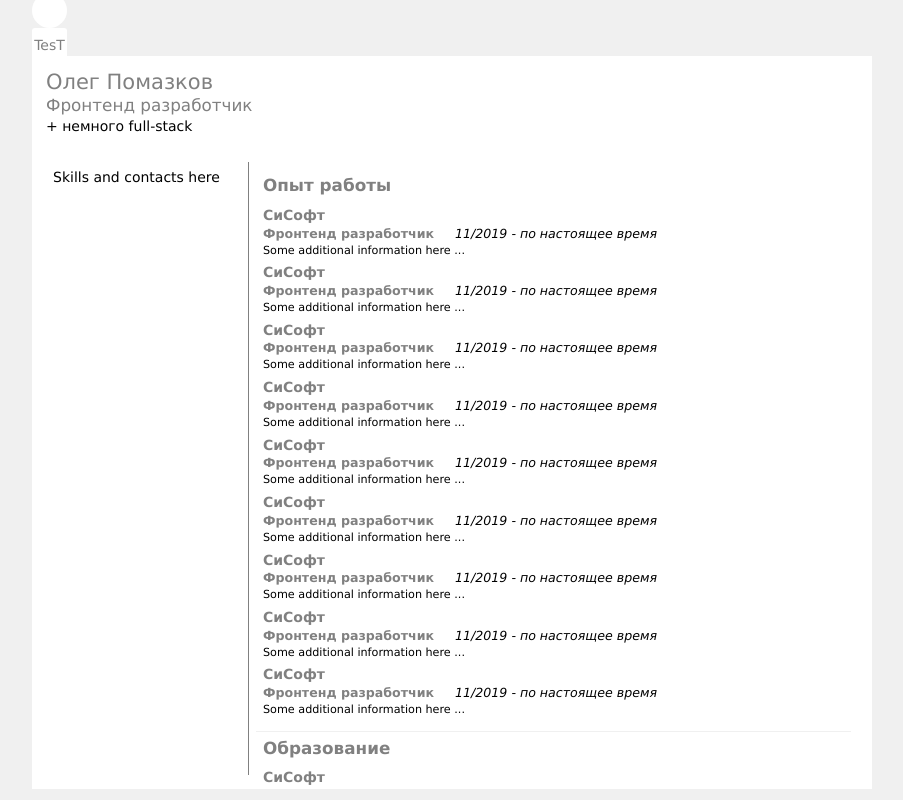
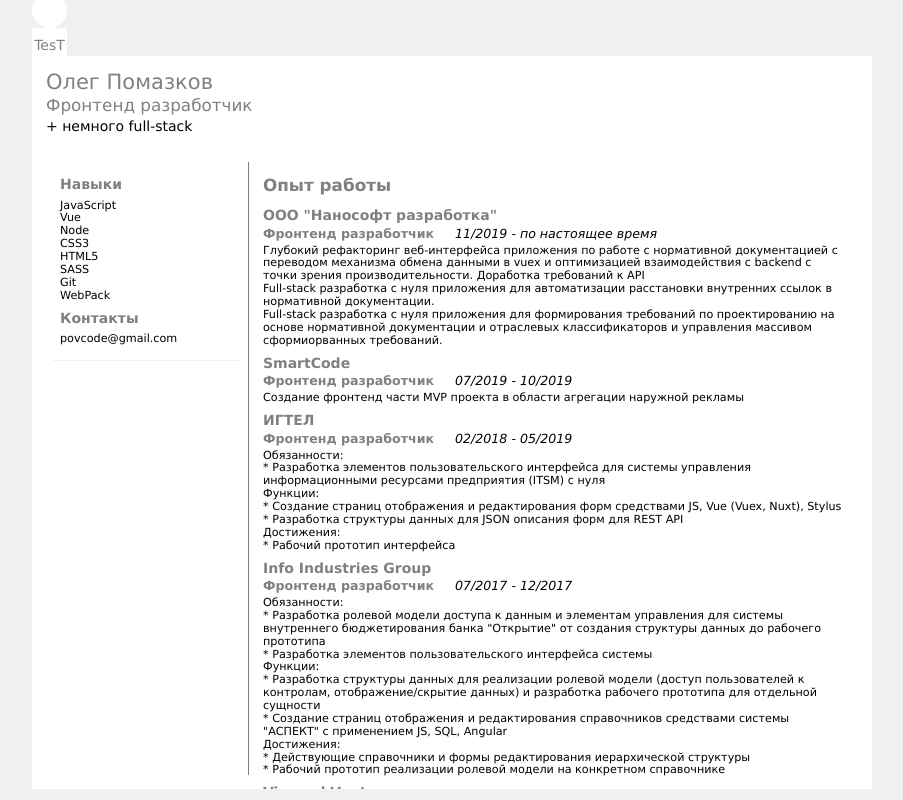
Before and after one commit to OlegPomazkov/my-site, a Vue app: page /resumeformal in a window 1280 px wide. Shown: the whole page, without its empty margins (188-1091 px from the left). Built offline with nearby package versions, Linux system fonts and the light colour scheme.

Commit message:
Add resume data and correct resume comp

```diff
--- a/src/components/FormalResume/ResumeFormalContent/DetailsSection.vue
+++ b/src/components/FormalResume/ResumeFormalContent/DetailsSection.vue
@@ -1,6 +1,9 @@
 <template>
 	<div class="details-section">
-		<div class="details-section__title">
+		<div
+			v-if="info.title"
+			class="details-section__title"
+		>
 			{{ info.title }}
 		</div>
 
@@ -14,17 +17,27 @@
 			</div>
 
 			<div class="item-subsection">
-				<div class="item-subsection__position">
+				<div
+					v-if="item.position"
+					class="item-subsection__position"
+				>
 					{{ item.position }}
 				</div>
 
-				<div class="item-subsection__dates">
+				<div
+					v-if="item.dates"
+					class="item-subsection__dates"
+				>
 					{{`${item.dates.start} - ${item.dates.stop}`}}
 				</div>
 			</div>
 
-			<div class="item-details">
-				{{ item.details }}
+			<div
+				class="item-details"
+				v-for="(part, k) in item.details"
+				:key="`${k}_${part.split(0, 5)}`"
+			>
+				{{ part }}
 			</div>
 		</div>
 	</div>
--- a/src/components/FormalResume/ResumeFormalContent/index.vue
+++ b/src/components/FormalResume/ResumeFormalContent/index.vue
@@ -16,7 +16,9 @@
 
 		<div class="resume-formal-content__content">
 			<div class="resume-formal-content__content__common">
-				Skills and contacts here
+				<details-section
+					:info="resumeData[locale].commonsSummary"
+				/>
 			</div>
 
 			<div class="resume-formal-content__content__details">
@@ -27,8 +29,10 @@
 				<details-section
 					:info="resumeData[locale].education"
 				/>
-				<!-- family/hobby -->
 
+				<details-section
+					:info="resumeData[locale].addons"
+				/>
 			</div>
 		</div>
 	</div>
@@ -64,7 +68,6 @@ export default {
 .resume-formal-content {
 	box-sizing: border-box;
 	width: 100%;
-	height: 100%;
 	display: flex;
 	flex-direction: column;
 	justify-content: flex-start;
--- a/src/components/FormalResume/ResumeFormalContent/resume-data.js
+++ b/src/components/FormalResume/ResumeFormalContent/resume-data.js
@@ -4,104 +4,159 @@ const RESUME_DATA = {
 		position: 'Фронтенд разработчик',
 		comment: '+ немного full-stack',
 
+		commonsSummary: {
+			items: [
+				{
+					name: 'Навыки',
+					details: ['JavaScript', 'Vue', 'Node', 'CSS3', 'HTML5', 'SASS', 'Git', 'WebPack']
+				},
+				{
+					name: 'Контакты',
+					details: ['povcode@gmail.com']
+				},
+			]
+		},
+
 		experience: {
 			title: 'Опыт работы',
 			items: [
 				{
-					name: 'СиСофт',
+					name: 'ООО "Нанософт разработка"',
+					place: 'Москва',
+					website: 'https://www.normacs.info/',
 					dates: {
 						start: '11/2019',
 						stop: 'по настоящее время'
 					},
 					position: 'Фронтенд разработчик',
-					details: 'Some additional information here ...'
+					details: [
+						`Глубокий рефакторинг веб-интерфейса приложения по работе с нормативной документацией с переводом механизма обмена данными в vuex и оптимизацией взаимодействия с backend с точки зрения производительности. Доработка требований к API`,
+						`Full-stack разработка с нуля приложения для автоматизации расстановки внутренних ссылок в нормативной документации.`,
+						`Full-stack разработка с нуля приложения для формирования требований по проектированию на основе нормативной документации и отраслевых классификаторов и управления массивом сформиорванных требований.`
+					]
 				},
 				{
-					name: 'СиСофт',
+					name: 'SmartCode',
+					place: 'Ростов',
+					website: 'https://adbery.com/',
 					dates: {
-						start: '11/2019',
-						stop: 'по настоящее время'
+						start: '07/2019',
+						stop: '10/2019'
 					},
 					position: 'Фронтенд разработчик',
-					details: 'Some additional information here ...'
+					details: [`Создание фронтенд части MVP проекта в области агрегации наружной рекламы`]
 				},
 				{
-					name: 'СиСофт',
+					name: 'ИГТЕЛ',
+					place: 'Москва',
+					website: 'http://igtel.ru/',
 					dates: {
-						start: '11/2019',
-						stop: 'по настоящее время'
+						start: '02/2018',
+						stop: '05/2019'
 					},
 					position: 'Фронтенд разработчик',
-					details: 'Some additional information here ...'
+					details: [
+						`Обязанности:`,
+						`* Разработка элементов пользовательского интерфейса для системы управления информационными ресурсами предприятия (ITSM) с нуля`,
+						`Функции:`,
+						`* Создание страниц отображения и редактирования форм средствами JS, Vue (Vuex, Nuxt), Stylus`,
+						`* Разработка структуры данных для JSON описания форм для REST API`,
+						`Достижения:`,
+						`* Рабочий прототип интерфейса`
+					]
 				},
 				{
-					name: 'СиСофт',
+					name: 'Info Industries Group',
+					place: 'Москва',
+					website: 'http://www.iig.ru/',
 					dates: {
-						start: '11/2019',
-						stop: 'по настоящее время'
+						start: '07/2017',
+						stop: '12/2017'
 					},
 					position: 'Фронтенд разработчик',
-					details: 'Some additional information here ...'
+					details: [
+						`Обязанности:`,
+						`* Разработка ролевой модели доступа к данным и элементам управления для системы внутреннего бюджетирования банка "Открытие" от создания структуры данных до рабочего прототипа`,
+						`* Разработка элементов пользовательского интерфейса системы`,
+						`Функции:`,
+						`* Разработка структуры данных для реализации ролевой модели (доступ пользователей к контролам, отображение/скрытие данных) и разработка рабочего прототипа для отдельной сущности`,
+						`* Создание страниц отображения и редактирования справочников средствами системы "АСПЕКТ" с применением JS, SQL, Angular`,
+						`Достижения:`,
+						`* Действующие справочники и формы редактирования иерархической структуры`,
+						`* Рабочий прототип реализации ролевой модели на конкретном справочнике`
+					]
 				},
 				{
-					name: 'СиСофт',
+					name: 'Visyond Ventures',
+					website: 'http://igtel.ru/',
 					dates: {
-						start: '11/2019',
-						stop: 'по настоящее время'
+						start: '04/2016',
+						stop: '07/2017'
 					},
 					position: 'Фронтенд разработчик',
-					details: 'Some additional information here ...'
+					details: [
+						`Обязанности:`,
+						`* Разработка пользовательского интерфейса для управления профилем и проектами пользователя (TypeScript, Redux-style управление данными)`,
+						`* Bug-fixing legacy кода со стороны фронтенда`,
+						`* Создание автоматических тестов (NightWatch, Selenium) для проверки общей функциональности и по конкретным ошибкам в программе (до сентября 2016г.)`,
+						`Функции:`,
+						`* Разработка пользовательского интерфейса (UI) управления профилем и проектами пользователя от проектирования структуры обмена данными до программной реализации компонентов.`,
+						`* Устранение ошибок в legacy коде`,
+						`* Разработка алгоритмов для BDD тестирования как для проверки общей функциональности так и для проверки устранения конкретных ошибок. Создание тестовых программ.`,
+						`Достижения:`,
+						`* Работающие элементы UI в production версии программы (управление проектами пользователя, профиль пользователя на сайте visyond.com)`,
+						`*Расширение набора тестов для проверки кода перед размещением в production версии программы (включая проверку работы общей функциональности программы. а не только отсутствия ранее выявленных ошибок)`
+					]
 				},
 				{
-					name: 'СиСофт',
+					name: 'ООО "МебельСервис"',
+					place: 'Москва',
 					dates: {
-						start: '11/2019',
-						stop: 'по настоящее время'
+						start: '01/2000',
+						stop: '01/2015'
 					},
-					position: 'Фронтенд разработчик',
-					details: 'Some additional information here ...'
+					position: 'Руководитель, собственник',
+					details: [
+						`Собственный бизнес: учредитель и руководитель предприятия 1994 — 2015.`,
+						`Торговля мебелью до 1999г., с 1999г, торговля и собственное производство корпусной мебели из ДСП. С 2004г. работа в секторе В2G.Предприятие закрывалось планово, что дало возможность обучения и смены вида деятельности.`,
+						`Достижения :`,
+						`Понимание и построение производственного процесса с ориентацией на конечного потребителя. Понимание важности и навыки планирования, что в полной мере применимо для коммерческой разработки программного обеспечения.`
+					]
 				},
-				{
-					name: 'СиСофт',
-					dates: {
-						start: '11/2019',
-						stop: 'по настоящее время'
-					},
-					position: 'Фронтенд разработчик',
-					details: 'Some additional information here ...'
-				},
-				{
-					name: 'СиСофт',
-					dates: {
-						start: '11/2019',
-						stop: 'по настоящее время'
-					},
-					position: 'Фронтенд разработчик',
-					details: 'Some additional information here ...'
-				},
-				{
-					name: 'СиСофт',
-					dates: {
-						start: '11/2019',
-						stop: 'по настоящее время'
-					},
-					position: 'Фронтенд разработчик',
-					details: 'Some additional information here ...'
-				},
-
 			]
 		},
 		education: {
 			title: 'Образование',
 			items: [
 				{
-					name: 'СиСофт',
+					name: 'Московский институт электронной техники',
+					place: 'Москва',
 					dates: {
-						start: '11/2019',
-						stop: 'по настоящее время'
+						start: '09/1984',
+						stop: '12/1990'
 					},
-					position: 'Фронтенд разработчик',
-					details: 'Some additional information here ...'
+					position: 'Инженер-физик',
+					details: ['Системы автоматического проектирования (САПР)']
+				},
+			]
+		},
+		addons: {
+			title: 'Допонительная информация',
+			items: [
+				{
+					name: 'Прочие навыки',
+					details: [
+						'Хороший ангийский, включая разговорный',
+						'Умение работать удаленно'
+					]
+				},
+				{
+					name: 'Хобби',
+					details: [
+						'Рисование',
+						'Казан-мангал-барбекю',
+						'Плавание'
+					]
 				},
 			]
 		},
--- a/src/utils/utils.js
+++ b/src/utils/utils.js
@@ -1,5 +1,5 @@
-import { PALETTES } from '@/assets/constants/palettes'
-import { PALETTE_CONFIG } from '@/assets/constants/palettes'
+import { PALETTES, PALETTE_CONFIG } from '@/assets/constants/palettes'
+// import { PALETTE_CONFIG } from '@/assets/constants/palettes'
 
 const palettes = PALETTES
 const paletteConfig = PALETTE_CONFIG
```
Also changed, not shown: src/assets/constants/palettes.js (+10 -12 lines), src/assets/styles/homePalette.css (+10 -10 lines), src/components/HomePage/MoveField/MoveObject.vue (+15 -1 lines), src/components/HomePage/MoveField/index.vue (+25 -16 lines).
